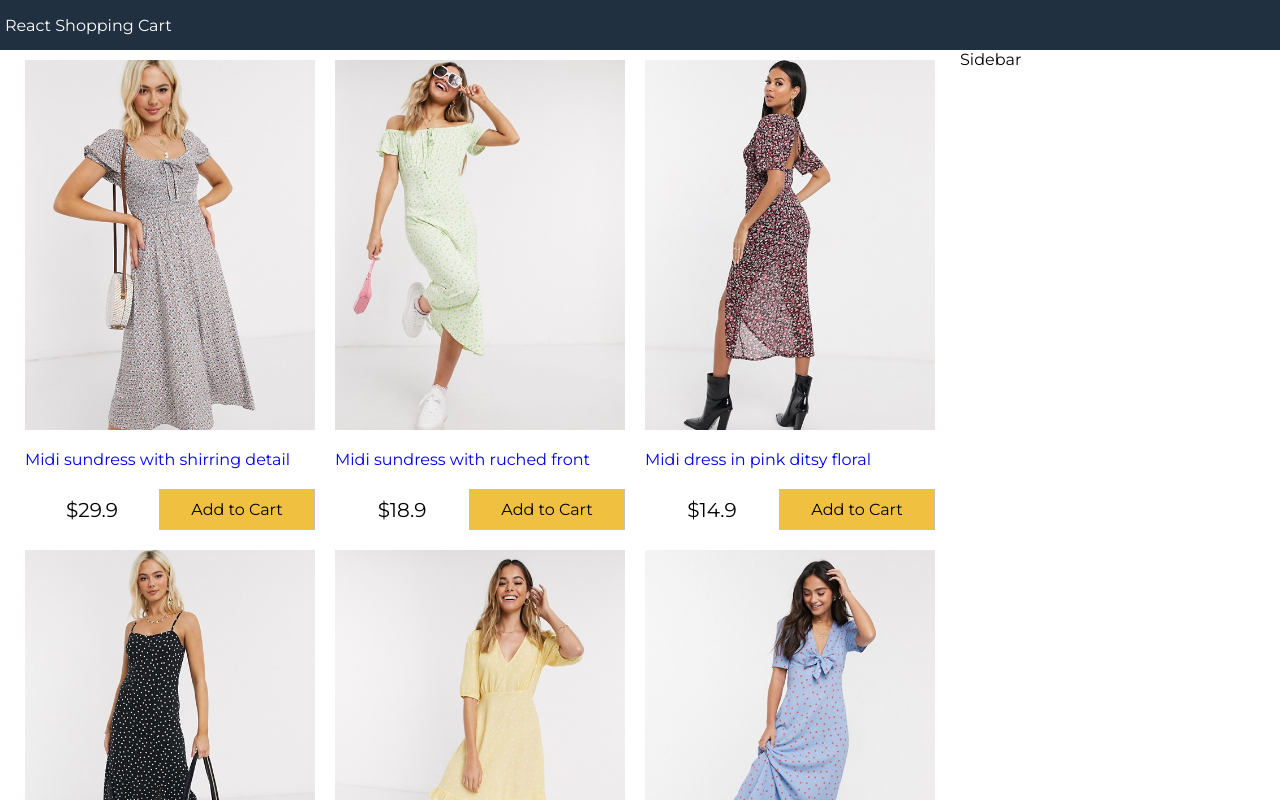
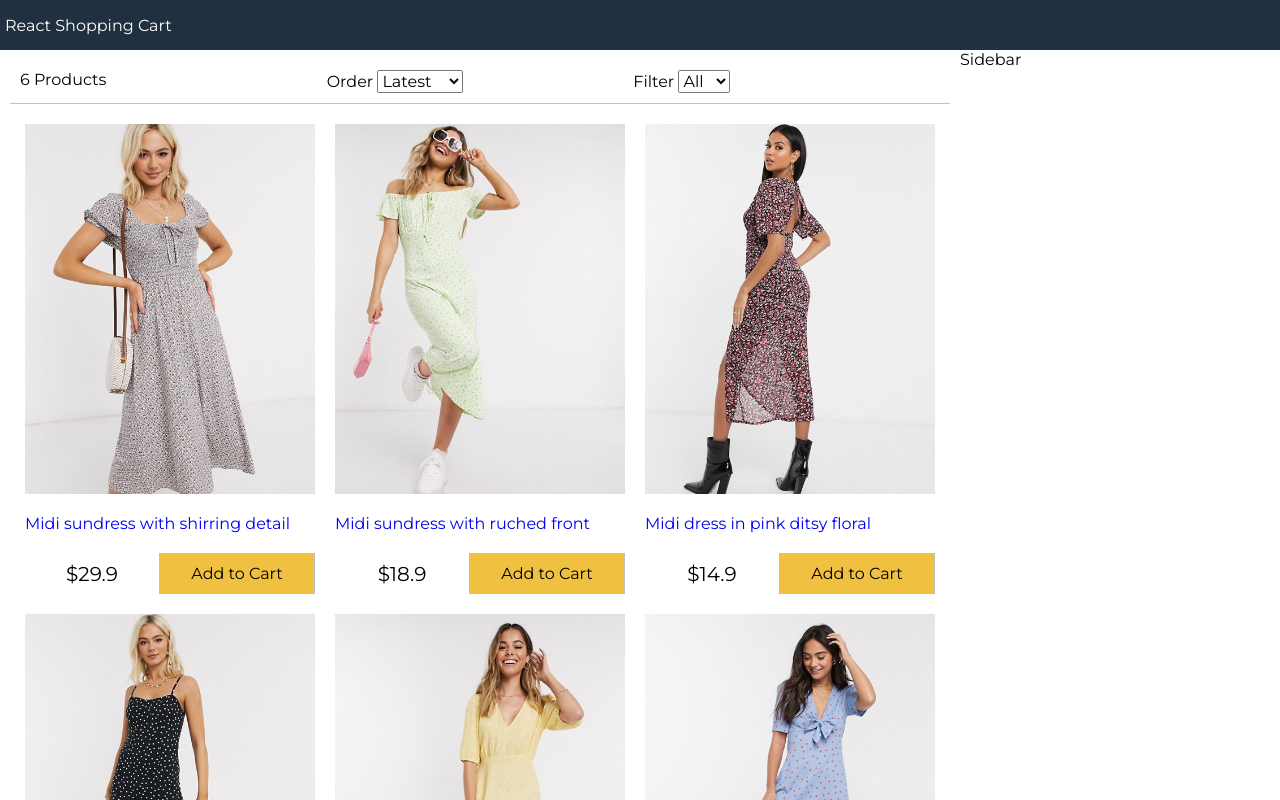
Before and after one commit to tacettinkustu/react-redux-shopping, a React (Create React App) app: page / in a window 1280 px wide. Shown: the top 800 px of the page. Built offline with nearby package versions, Linux system fonts and the light colour scheme.

Commit message:
filter-component

```diff
--- a/src/App.js
+++ b/src/App.js
@@ -1,6 +1,7 @@
 import React from "react";
 import data from "./data.json";
 import Products from "./components/Products";
+import Filter from "./components/Filter";
 
 class App extends React.Component {
   constructor() {
@@ -11,6 +12,42 @@
       sort: "",
     };
   }
+
+  sortProducts = (event) => {
+    const sort = event.target.value;
+    this.setState((state) => ({
+      sort: sort,
+      products: this.state.products
+        .slice()
+        .sort((a, b) =>
+          sort === "lowest"
+            ? a.price > b.price
+              ? 1
+              : -1
+            : sort === "highest"
+            ? a.price < b.price
+              ? 1
+              : -1
+            : a._id < b._id
+            ? 1
+            : -1
+        ),
+    }));
+  };
+
+  filterProducts = (event) => {
+    if (event.target.value === "") {
+      this.setState({ size: event.target.value, products: data.products });
+    } else {
+      this.setState({
+        size: event.target.value,
+        products: data.products.filter(
+          (product) => product.availableSizes.indexOf(event.target.value) >= 0
+        ),
+      });
+    }
+  };
+
   render() {
     return (
       <div className="grid-container">
@@ -20,6 +57,13 @@
         <main>
           <div className="content">
             <div className="main">
+              <Filter
+                count={this.state.products.length}
+                size={this.state.size}
+                sort={this.state.sort}
+                filterProducts={this.filterProducts}
+                sortProducts={this.sortProducts}
+              ></Filter>
               <Products products={this.state.products}></Products>
             </div>
             <div className="sidebar">Sidebar</div>
--- /dev/null
+++ b/src/components/Filter.js
@@ -0,0 +1,31 @@
+import React, { Component } from "react";
+
+export default class Filter extends Component {
+  render() {
+    return (
+      <div className="filter">
+        <div className="filter-result">{this.props.count} Products</div>
+        <div className="filter-sort">
+          Order{" "}
+          <select value={this.props.sort} onChange={this.props.sortProducts}>
+            <option>Latest</option>
+            <option value="lowest">Lowest</option>
+            <option value="highest">Highest</option>
+          </select>
+        </div>
+        <div className="filter-size">
+          Filter{" "}
+          <select value={this.props.size} onChange={this.props.filterProducts}>
+            <option value="">All</option>
+            <option value="XS">XS</option>
+            <option value="S">S</option>
+            <option value="M">M</option>
+            <option value="L">L</option>
+            <option value="XL">XL</option>
+            <option value="XXL">XXL</option>
+          </select>
+        </div>
+      </div>
+    );
+  }
+}
```
